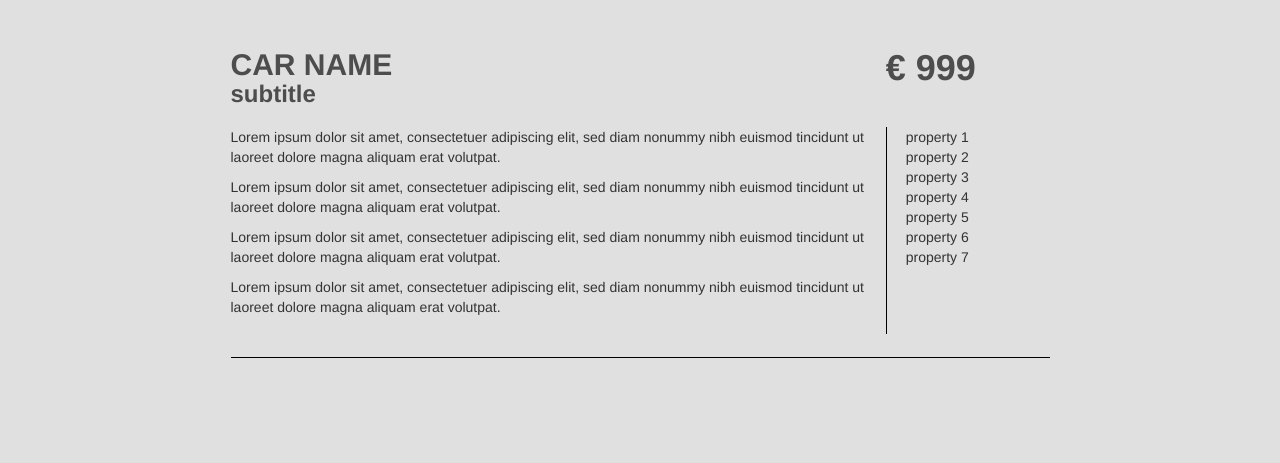
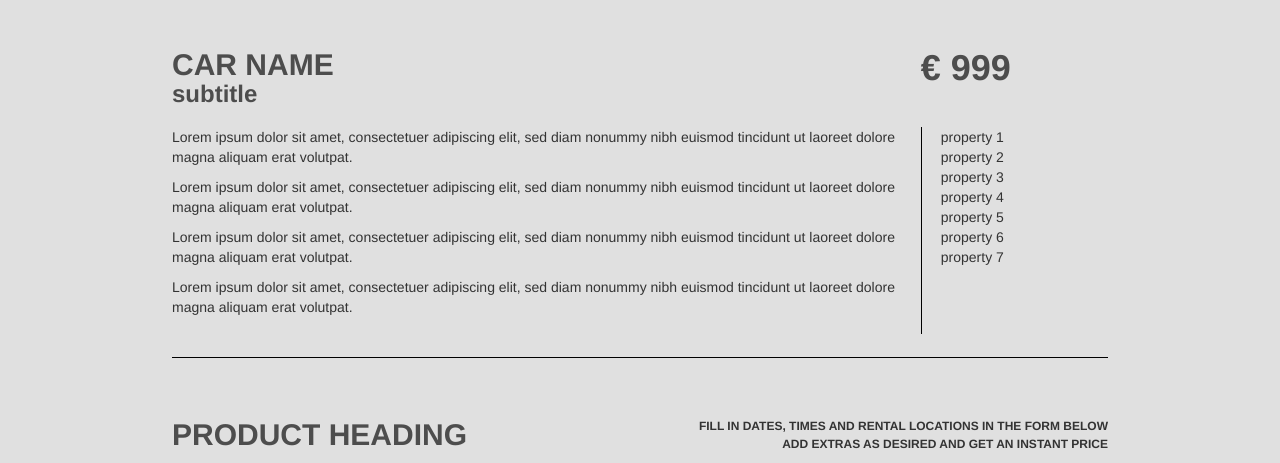
Before and after one commit to opuerto/geysir-test, a website: page index.html in a window 1280 px wide. Shown: the part 722-1185 px from the top of the page. Before the commit the page ends 1110 px from the top, so only its background shows below. Drawn offline with nearby package versions, Linux system fonts and the light colour scheme.

Commit message:
product heading
new utilities : clear margin and padding
new section producti

```diff
--- a/index.html
+++ b/index.html
@@ -137,7 +137,27 @@
       </div>
     </div>
   </section>
+  <section class="product__header">
+    <div class="container">
+      <div class="row">
+        <div class="product__header-container">
+            <div class="col-md-6 u-clear-padding-left">
+              <h1 class="product-heading">
+                Product Heading
+              </h1>
+            </div>
+            <div class="col-md-6 u-clear-padding-right">
+              <p class="product-heading-legent">
+                <span class="u-span-block">FILL IN DATES, TIMES AND RENTAL LOCATIONS IN THE FORM BELOW</span>
+                <span class="u-span-block">ADD EXTRAS AS DESIRED AND GET AN INSTANT PRICE</span>
+              </p>
+            </div>
 
+
+        </div>
+      </div>
+    </div>
+  </section>
   <!--section class="car-details">
       <div class="container">
         <div class="row">
--- a/sass/base/_utilities.scss
+++ b/sass/base/_utilities.scss
@@ -7,3 +7,8 @@
 .u-margin-bottom-small { margin-bottom: 1.5rem; }
 .u-margin-rigth-small { margin-right: 4rem; }
 .u-margin-left-md {margin-left: 7rem;}
+.u-span-block {display: block;}
+.u-clear-margin-left {margin-left: 0;}
+.u-clear-margin-right {margin-right: 0;}
+.u-clear-padding-left {padding-left: 0;}
+.u-clear-padding-right {padding-right:0;}
--- a/sass/pages/_product.scss
+++ b/sass/pages/_product.scss
@@ -1,7 +1,7 @@
 
 .car__info {
   &-container {
-    width: 70%;
+    width: 80%;
     margin: 0 auto;
 
   }
@@ -86,7 +86,7 @@
     color:$color-dark-gray;
   }
   &-container {
-    width: 70%;
+    width: 80%;
     margin: 0 auto;
     &:after {
     content: "";
@@ -104,3 +104,29 @@
     float: left;
   }
 }
+
+.product__header {
+  margin-top: 3rem;
+  &-container {
+    width: 80%;
+    margin: 0 auto;
+  }
+
+  .product-heading {
+    text-transform: uppercase;
+    font-size: 3rem;
+    font-weight: 700;
+    color:$color-dark-gray;
+    margin: 0;
+    padding: 0;
+  }
+
+  .product-heading-legent {
+    text-transform: uppercase;
+    text-align: right;
+    font-weight: bold;
+    font-size:1.2rem;
+
+  }
+
+}
```
Also changed, not shown: css/style.css.
